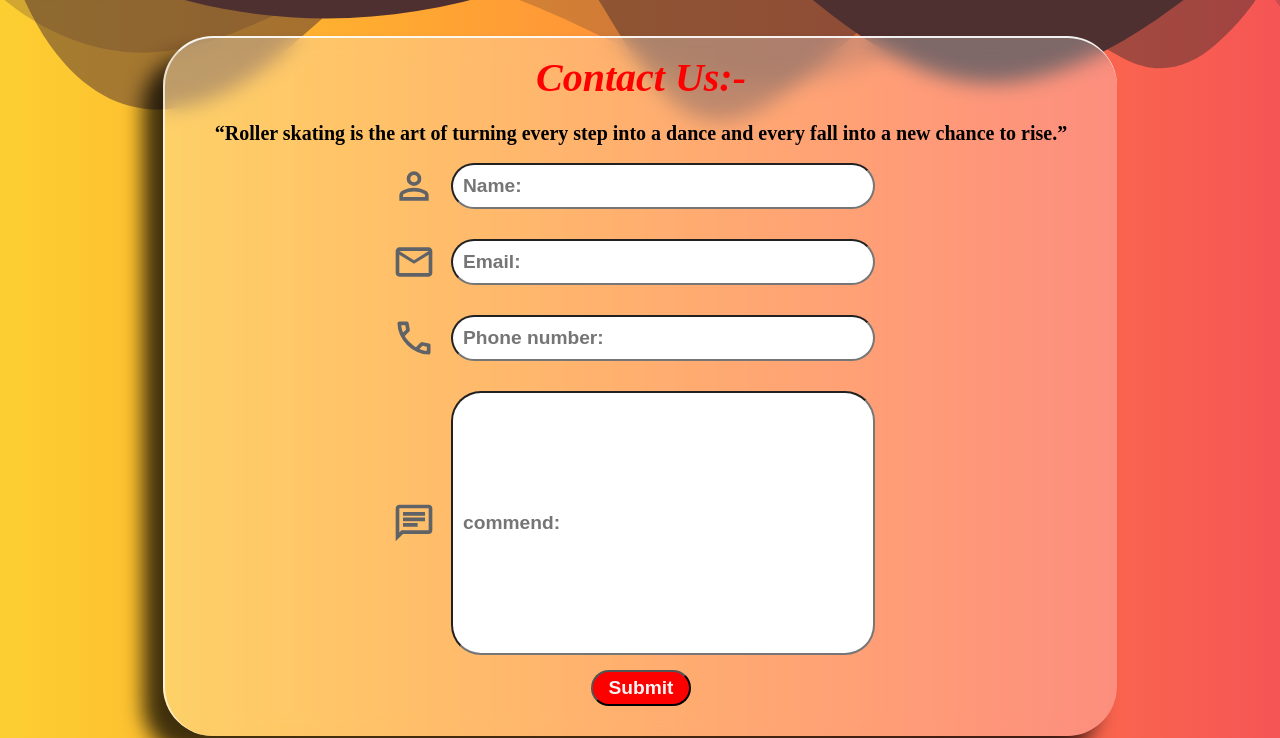
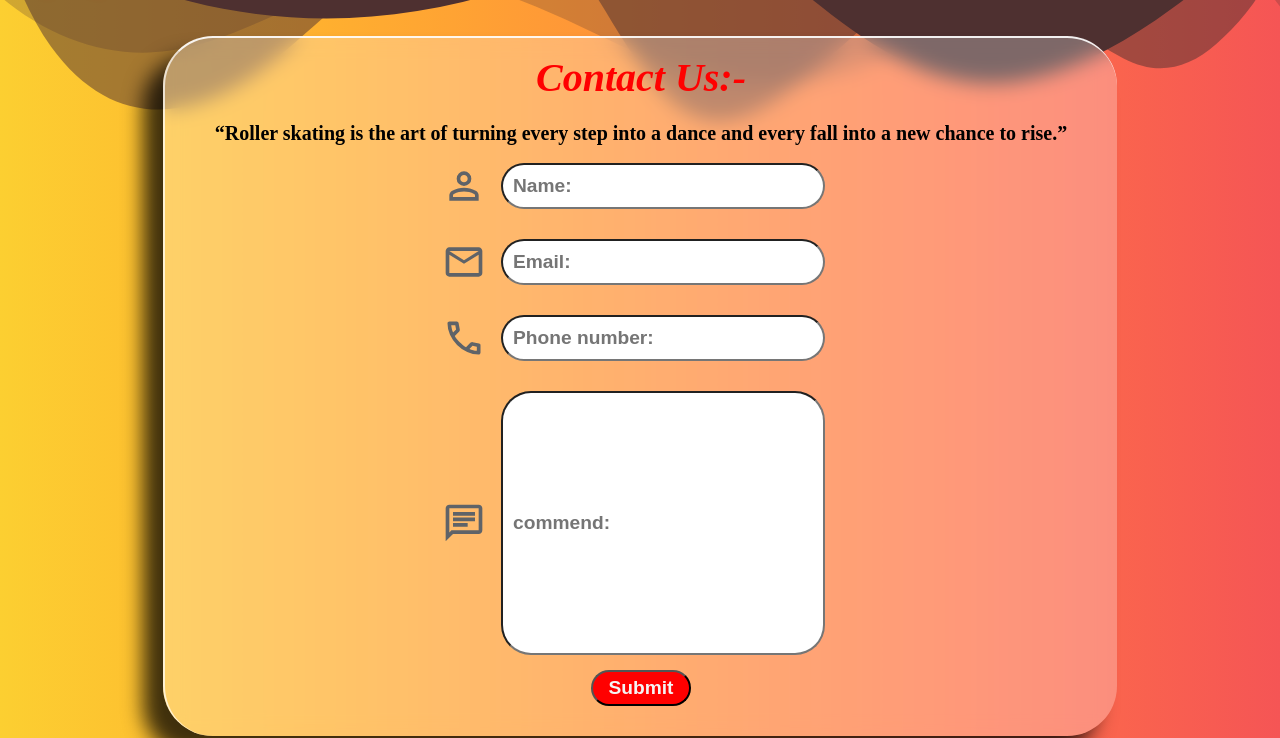
Before and after one commit to vijaygovindBiju/jj, a plain HTML site: page contact.html in a window 1280 px wide. Shown: the part 94-832 px from the top of the page. Drawn offline with Linux system fonts and the light colour scheme.

Commit message:
Update contact.css

```diff
--- a/css/contact.css
+++ b/css/contact.css
@@ -34,7 +34,7 @@
   font-size: 20px;
 }
 #name{
-  width: 400px;
+  width: 300px;
   font-size: larger;
   border-radius: 30px;
   padding: 10px;
@@ -44,7 +44,7 @@
 }
 #email{
   display: flex;
-  width: 400px;
+  width: 300px;
   font-size: larger;
   border-radius: 30px;
   padding: 10px;
@@ -53,7 +53,7 @@
 }
 #phone{
   display: flex;
-  width: 400px;
+  width: 300px;
   font-size: larger;
   border-radius: 30px;
   padding: 10px;
@@ -61,7 +61,7 @@
   margin: 15px;
 }
 #commend{
-  width: 400px;
+  width: 300px;
   font-size: larger;
   border-radius: 30px;
   padding: 10px;
```
